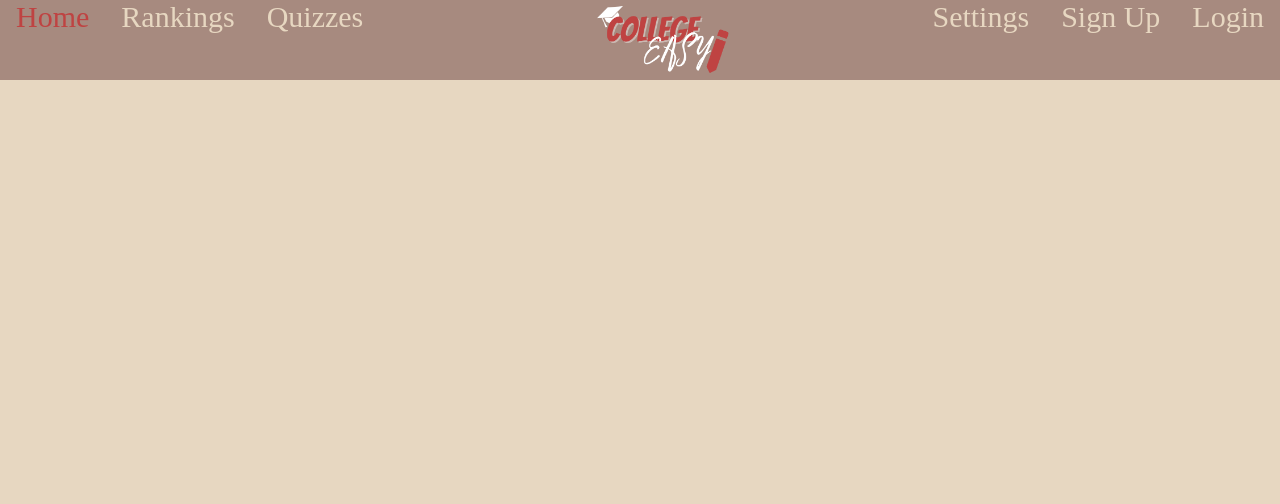
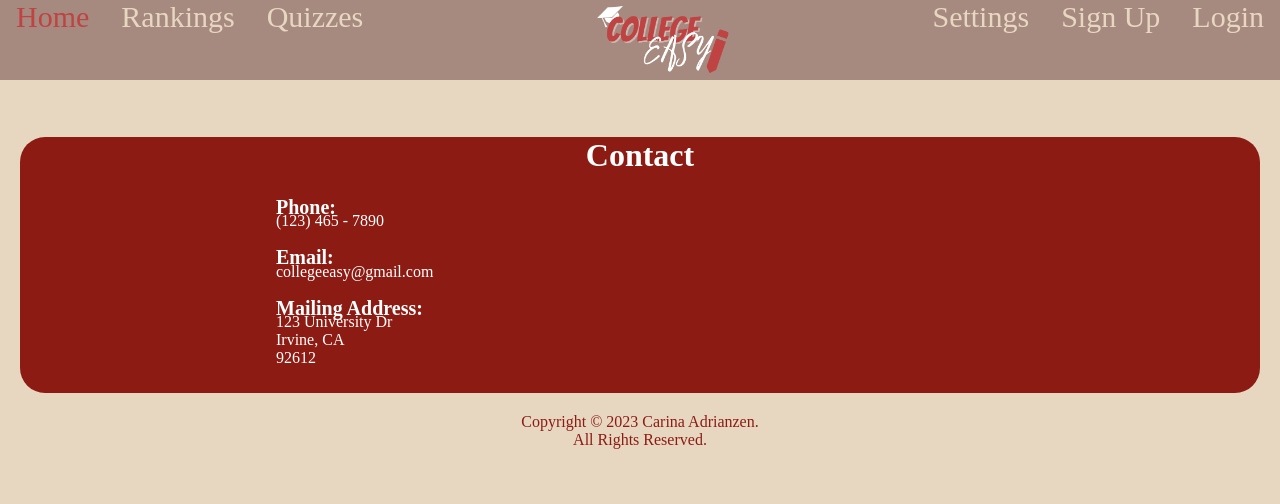
Before and after one commit to carinadyann/CollegeEasy, a plain HTML site: page HTML/index.html in a window 1280 px wide. Drawn offline with Linux system fonts and the light colour scheme.

Commit message:
contact and copyright
format will be fixed later

```diff
--- a/CSS/main.css
+++ b/CSS/main.css
@@ -9,6 +9,15 @@ body {
     margin: 0%;
 }
 
+h1 {
+    color: white;
+    font-family: 'Sans Serif Collection';
+}
+
+.contactText {
+    color: white;
+    margin-top: -20px;
+}
 
 /*navigation*/
 li {
@@ -46,3 +55,15 @@ img {
     height: 80px;
     width: auto;
 }
+
+/*containers*/
+.contactContainer {
+    border-radius: 25px;
+    background: #8C1C13;
+    padding-bottom: 10px;
+    padding-left: 20%;
+    padding-right: 20%;
+    height: auto;
+    width: auto;
+    margin: 20px;
+}
--- a/HTML/index.html
+++ b/HTML/index.html
@@ -34,5 +34,29 @@
         <li><a href="index.html">Sign Up</a></li>
         <li><a href="index.html">Settings</a></li>
     </ul>
+
+    <br><br>
+
+    <footer>
+
+        <div class="contactContainer">
+
+            <center><h1>Contact</h1></center>
+
+            <h1 style="font-family: 'Sans Serif Collection'; font-size: 20px">Phone:</h1>
+            <p class="contactText">(123) 465 - 7890</p>
+
+            <h1 style="font-family: 'Sans Serif Collection'; font-size: 20px">Email:</h1>
+            <p class="contactText">collegeeasy@gmail.com</p>
+
+            <h1 style="font-family: 'Sans Serif Collection'; font-size: 20px">Mailing Address:</h1>
+            <p class="contactText">123 University Dr<br>Irvine, CA<br>92612</p>
+
+        </div>
+
+        <p style="color: #8C1C13; text-align: center">Copyright &copy 2023 Carina Adrianzen. <br>All Rights Reserved.</p>
+        <br><br>
+
+    </footer>
 </body>
 </html>
```
